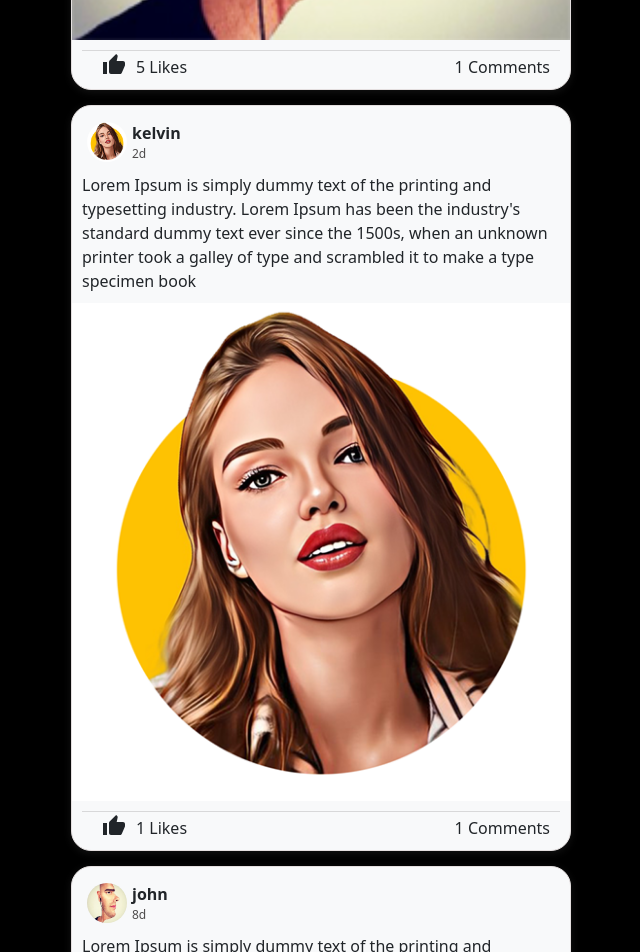
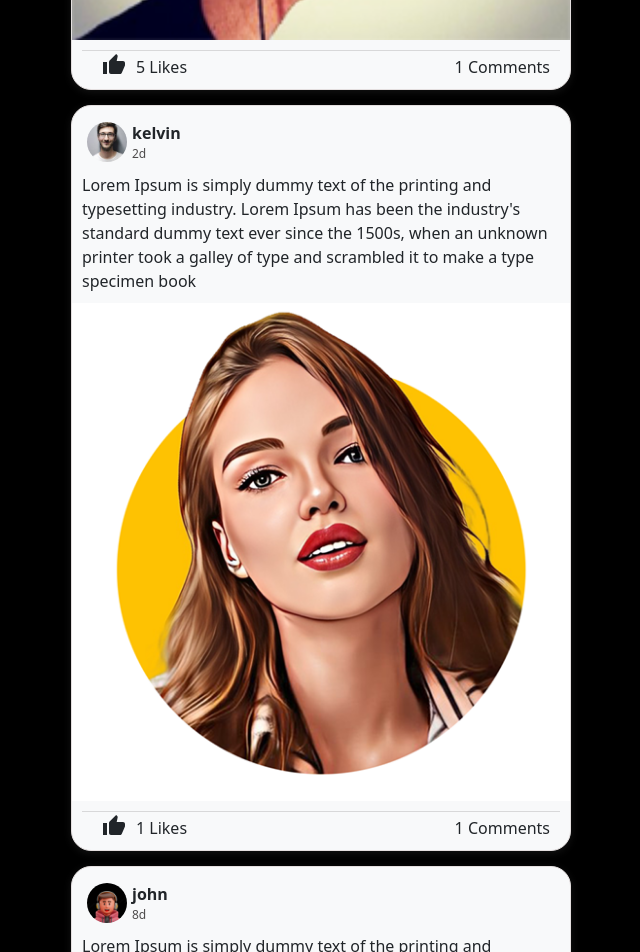
Before and after one commit to NathanBuiPDX/CS465-Final-Project, a React (Create React App) app in the folder frontend/: page / in a window 1280 px wide. Shown: the part 1660-2612 px from the top of the page, without its empty margins (319-959 px from the left). Built offline with nearby package versions, Linux system fonts and the light colour scheme.

Commit message:
Fixed bug image

```diff
--- a/frontend/src/components/Badge.css
+++ b/frontend/src/components/Badge.css
@@ -11,6 +11,7 @@
     width: 40px;
     margin-right: 5px;
     border-radius: 50%;
+    object-fit:cover;
 }
 
 .userBagde .userName {
--- a/frontend/src/mockdata.js
+++ b/frontend/src/mockdata.js
@@ -23,7 +23,7 @@ export const Users = [
         id: "3",
         name: "kelvin",
         full_name: "kelvin kim",
-        icon_url: "/assets/1.png",
+        icon_url: "/assets/3.jfif",
         gender: "female",
         dob: "22/03/2000",
         about: "love doing stuff"
@@ -32,7 +32,7 @@ export const Users = [
         id: "4",
         name: "john",
         full_name: "john snow",
-        icon_url: "/assets/2.png",
+        icon_url: "/assets/5.webp",
         gender: "female",
         dob: "22/03/2000",
         about: "love doing stuff"
--- a/frontend/src/pages/UserPage.css
+++ b/frontend/src/pages/UserPage.css
@@ -5,6 +5,7 @@
 .userProfile {
     width: 60%;
     margin: 0 auto;
+    box-shadow: 0 0 15px 5px rgba(255, 255, 255, 0.114);
 }
 .userProfile .userContent {
     box-sizing: border-box;
@@ -40,10 +41,12 @@
     position: relative;
     bottom:80px;
     width: 160px;
+    height: 160px;
     border-radius: 100%;
     border: 5px solid white;
     background-color: white;
     box-shadow: rgba(99, 99, 99, 0.2) 0px 2px 8px 0px;
+    object-fit: cover;
 }
 
 .userProfile .userNameSection {
```
